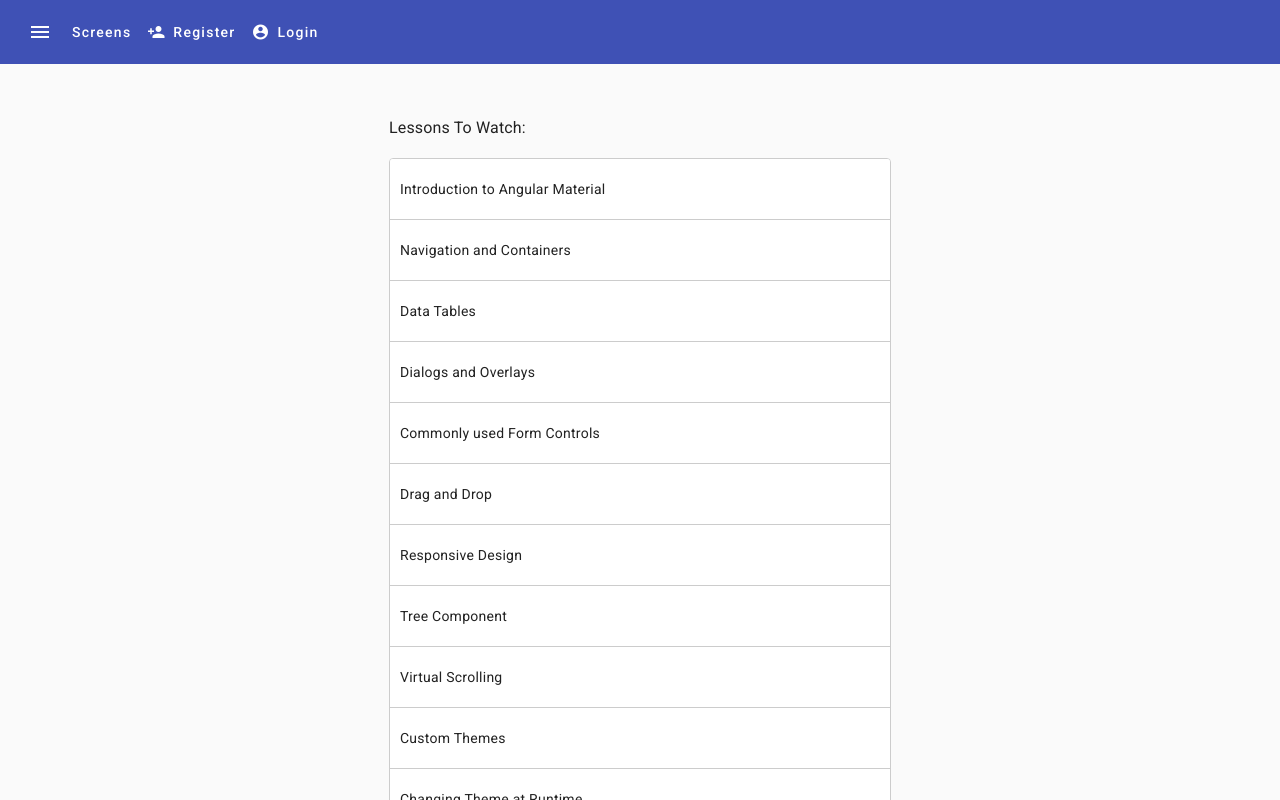
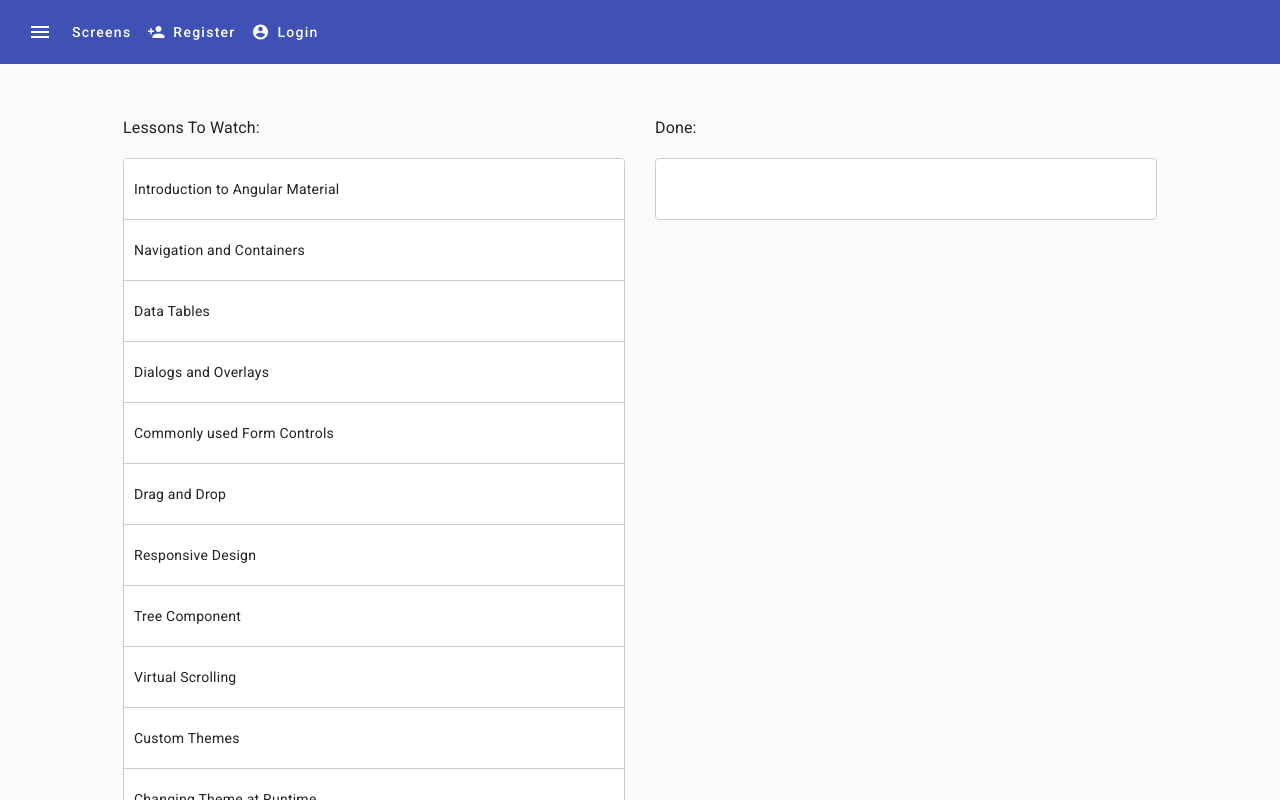
Before and after one commit to paolopci/angular-material-course, an Angular app: page /drag-drop-example in a window 1280 px wide. Built offline with nearby package versions, Linux system fonts and the light colour scheme.

Commit message:
add new list container

```diff
--- a/src/app/drag-drop/drag-drop.component.html
+++ b/src/app/drag-drop/drag-drop.component.html
@@ -21,10 +21,25 @@
 
   </div>
 
-  <!-- div class="done">
+  <div class="done">
 
     <h3>Done:</h3>
 
-  </div-->
+    <div cdkDropList class="lessons-list drag-drop-list" (cdkDropListDropped)="drop($event)">
+
+      @for(lesson of done; track lesson.id){
+
+      <div class="lesson drag-drop-item" cdkDrag>
+
+        <div class="drop-placeholder" *cdkDragPlaceholder></div>
+
+        {{lesson.description}}
+
+      </div>
+      }
+
+    </div>
+
+  </div>
 
 </div>
--- a/src/app/drag-drop/drag-drop.component.ts
+++ b/src/app/drag-drop/drag-drop.component.ts
@@ -90,6 +90,8 @@ export class DragDropComponent {
     }
   ];
 
+  done = [];
+
 
   drop(event: CdkDragDrop<Lesson[]>) {
 
```
